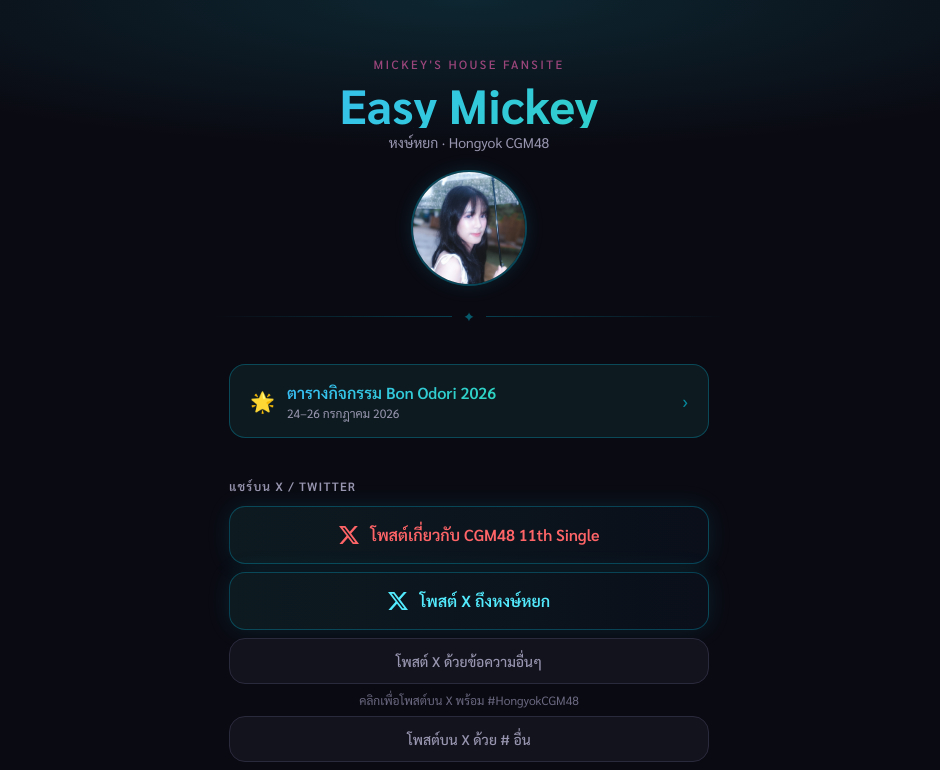
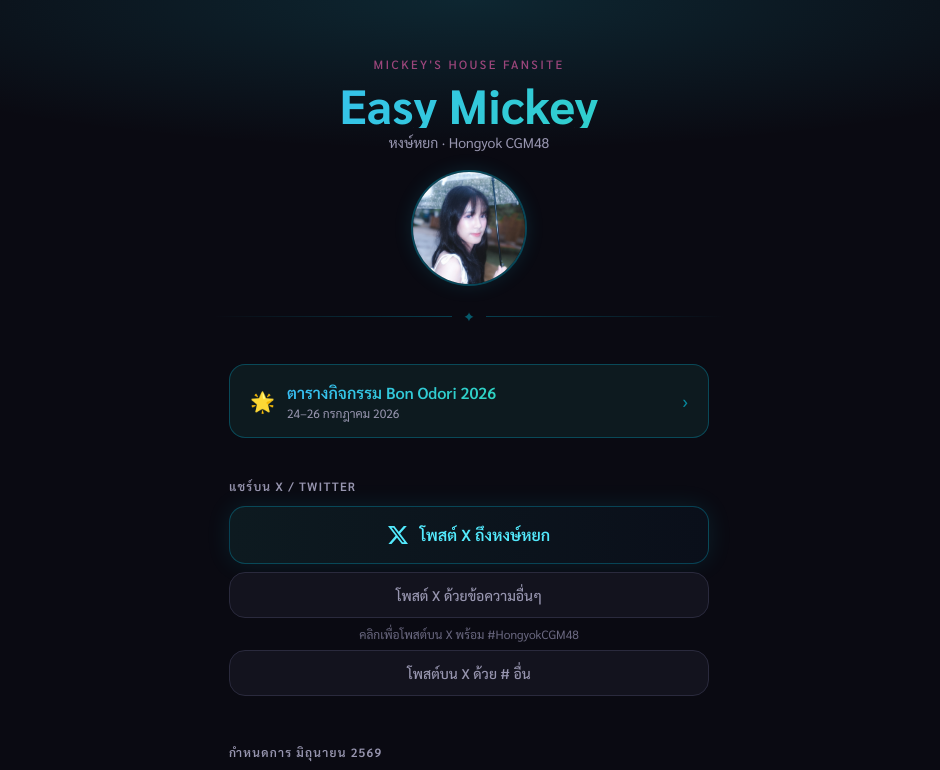
Before and after one commit to pkhamchuai/easy-mickey, a Next.js app: page / in a window 1280 px wide. Shown: the top 770 px of the page, without its empty margins (171-1111 px from the left). Built offline with nearby package versions, Linux system fonts and the light colour scheme; no server answers; the database is empty.

Commit message:
Remove unused CGM48 11th Single tweet link and related variables from TwitterIntent component

```diff
--- a/components/TwitterIntent.tsx
+++ b/components/TwitterIntent.tsx
@@ -10,10 +10,6 @@ const tweetText =
   "\n#HongyokCGM48 🐭🍀";
 const tweetUrl = `https://twitter.com/intent/tweet?text=${encodeURIComponent(tweetText)}`;
 
-const singleText =
-  "[💔🔍] #CGM48_LetMeKnow\n\n\n#KoiTsunjattaTH\n#BINGOTH #KibouResshaTH\n#CGM4811thSINGLE\n#CGM48";
-const singleUrl = `https://twitter.com/intent/tweet?text=${encodeURIComponent(singleText)}`;
-
 export function TwitterIntent() {
   return (
     <section className="pb-2">
@@ -22,16 +18,6 @@ export function TwitterIntent() {
       </h2>
 
       <div className="space-y-2">
-        <a
-          href={singleUrl}
-          target="_blank"
-          rel="noopener noreferrer"
-          className="flex w-full items-center justify-center gap-3 rounded-2xl border border-cyan-500/30 bg-gradient-to-r from-[#0d1a20] to-[#0a0f1a] py-4 text-base font-semibold text-red-400 shadow-[0_0_24px_rgba(34,211,238,0.1)] transition-all hover:border-cyan-400/60 hover:text-red-300 hover:shadow-[0_0_32px_rgba(34,211,238,0.2)] active:scale-95"
-        >
-          <XIcon />
-          โพสต์เกี่ยวกับ CGM48 11th Single
-        </a>
-
         <a
           href={tweetUrl}
           target="_blank"
```
